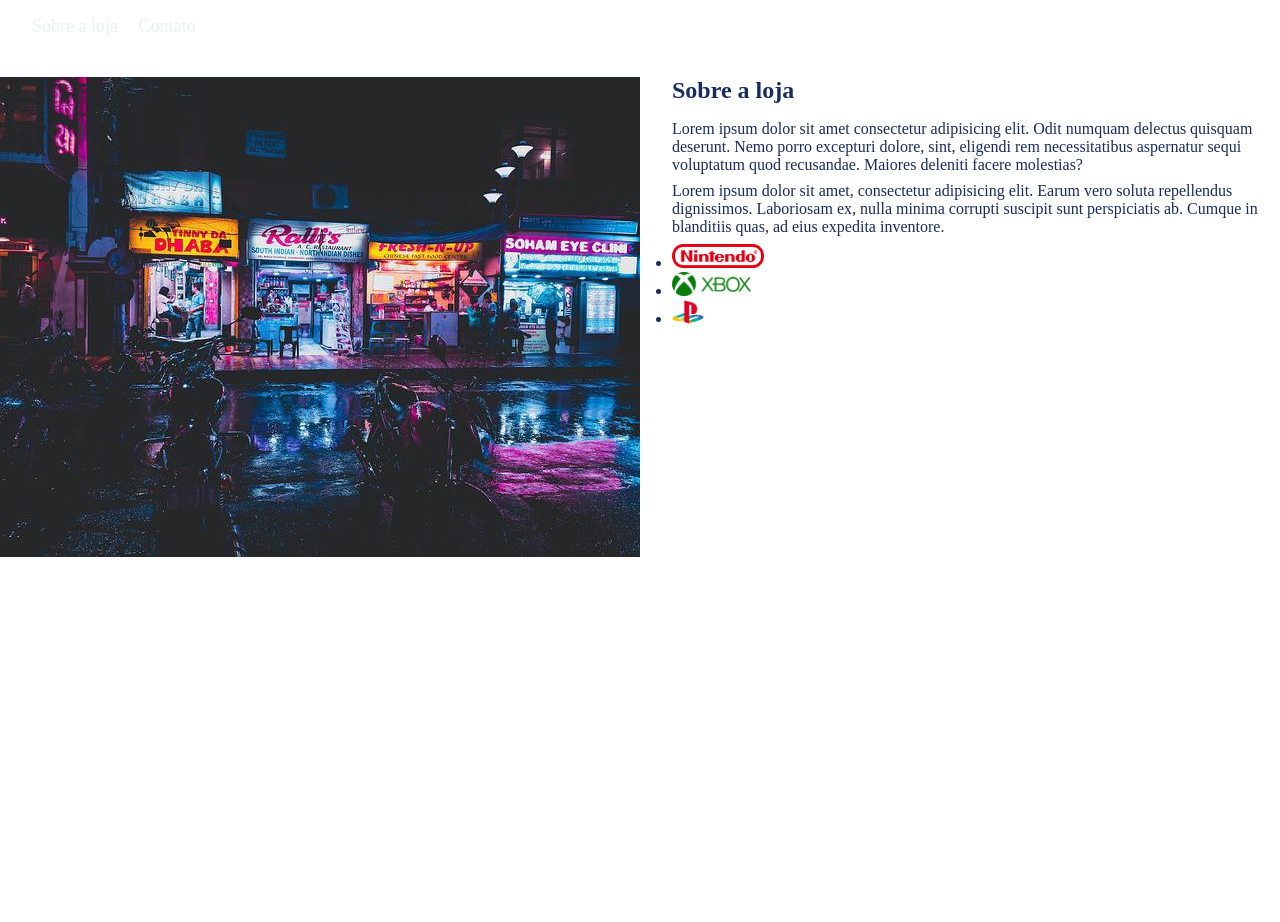
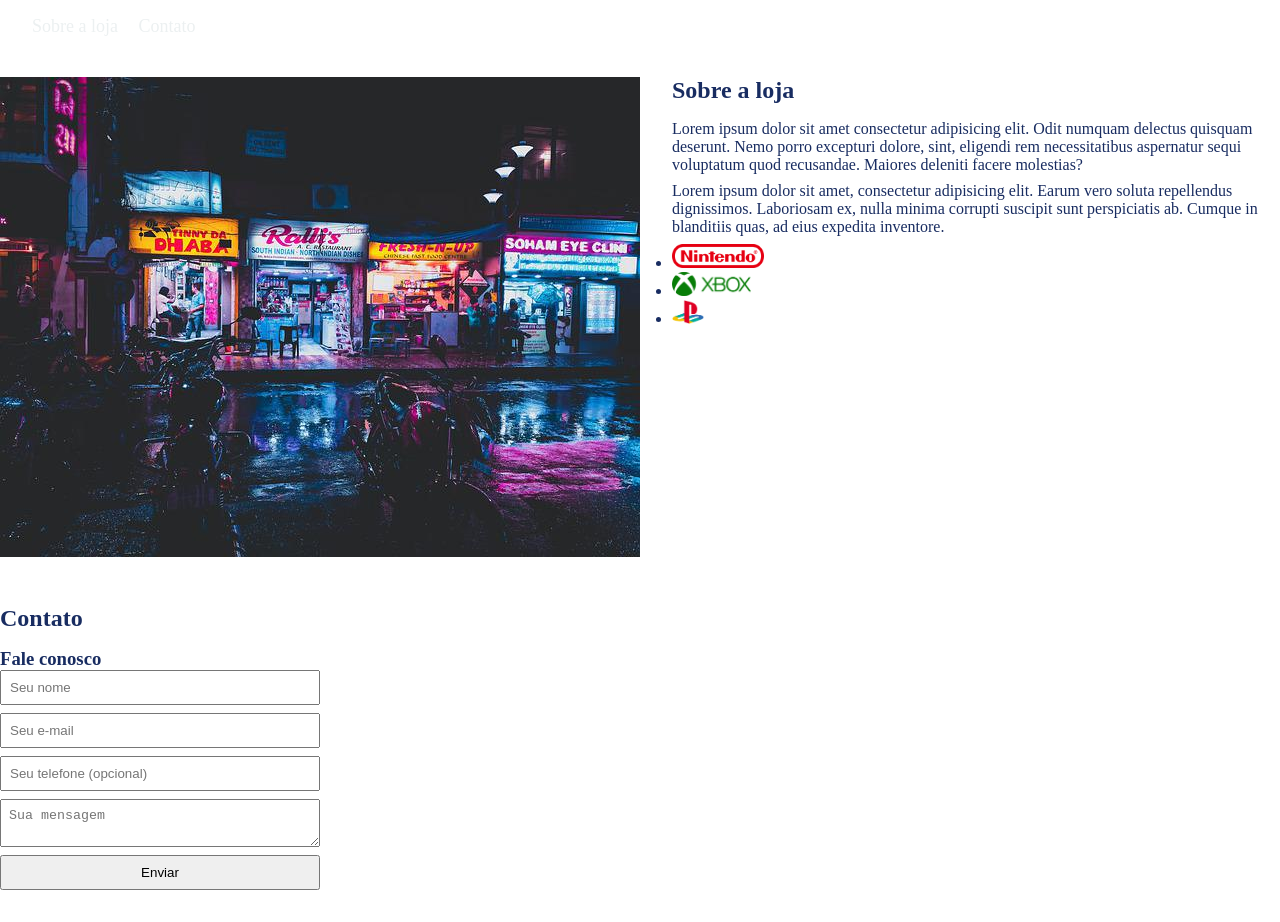
Before and after one commit to wlricardo/fullstack_ebac, a plain HTML site: page front-end/index.html in a window 1280 px wide. Before the commit the page ends 800 px from the top, so only its background shows below. Drawn offline with Linux system fonts and the light colour scheme.

Commit message:
Desenvolvendo seção 'Contato'

```diff
--- a/front-end/index.html
+++ b/front-end/index.html
@@ -46,6 +46,23 @@
             </div>
         </div>
     </section>
+    <section id="contact">
+        <div class="container">
+            <h2>Contato</h2>
+            <div class="contact-nethods">
+                <div>
+                    <h3>Fale conosco</h3>
+                    <form action="#">
+                        <input type="text" placeholder="Seu nome" required>
+                        <input type="email" placeholder="Seu e-mail" required>
+                        <input type="tel" placeholder="Seu telefone (opcional)">
+                        <textarea placeholder="Sua mensagem" required></textarea>
+                        <button type="submit">Enviar</button>
+                    </form>
+                </div>
+            </div>
+        </div>
+    </section>
 </body>
 
 </html>
--- a/front-end/styles.css
+++ b/front-end/styles.css
@@ -72,3 +72,22 @@
 .store-front {
     margin-right: 32px;
 }
+
+#contact .container {
+    display: block;
+}
+
+.contact-methods {
+    display: flex;
+    justify-content: space-between;
+}
+
+/* ESTILO 8 : SEÇÃO 'FALE CONOSCO' */
+form input,
+form textarea,
+form button {
+    display: block;
+    width: 320px;
+    margin-bottom: 8px;
+    padding: 8px;
+}
```
